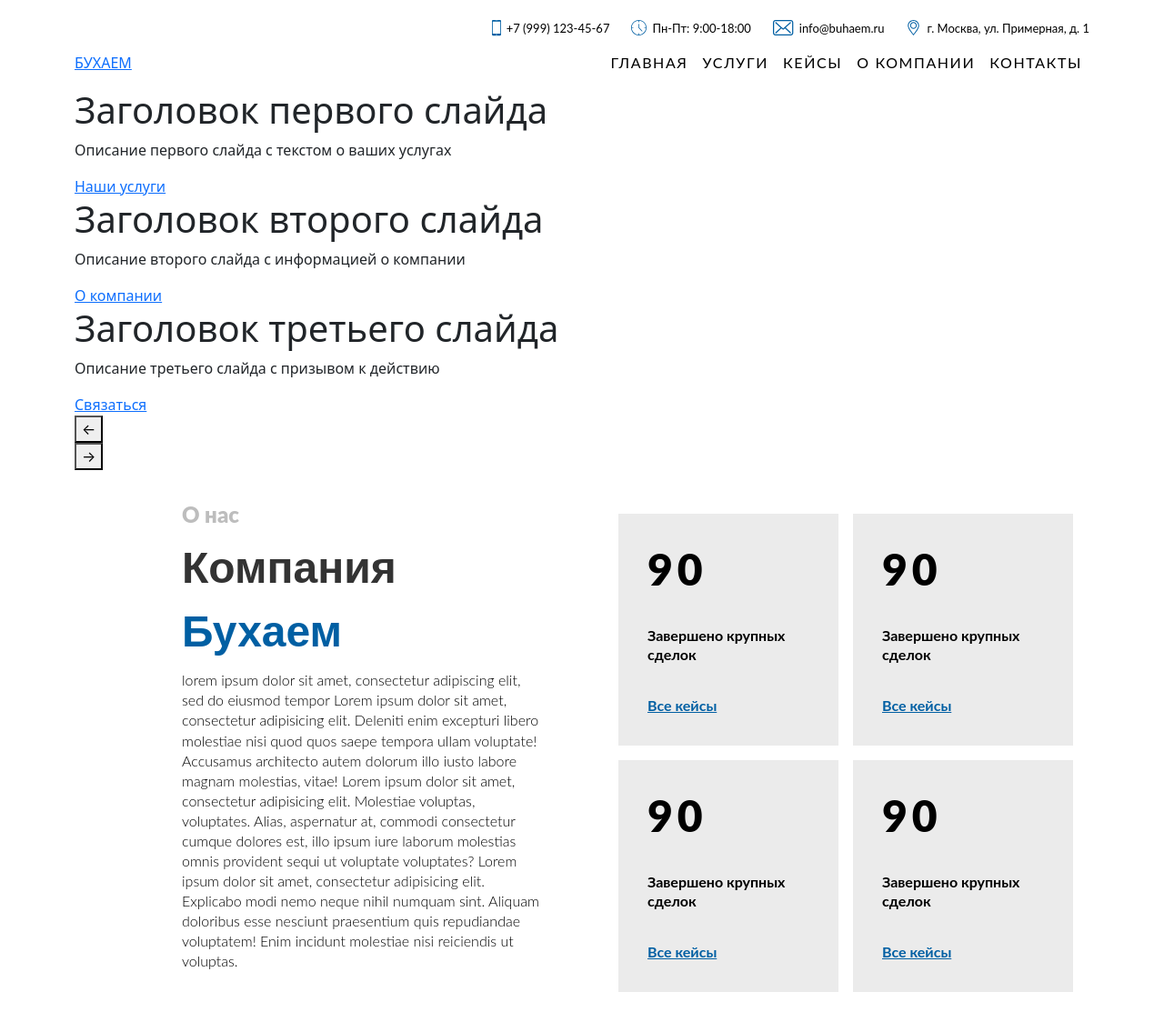
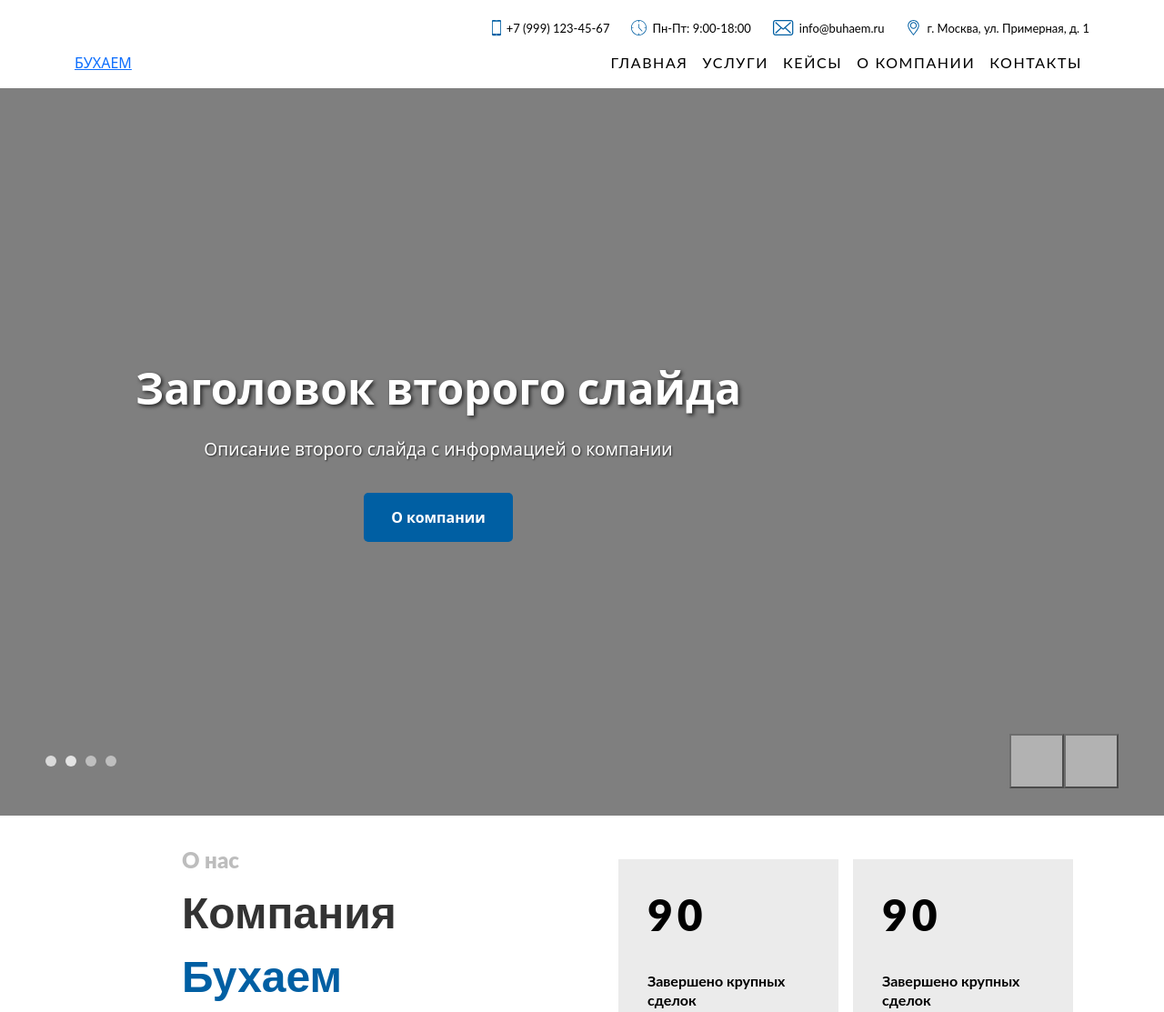
Before and after one commit to ARLGBX/Buhaem, a plain HTML site: page index.html in a window 1280 px wide. Shown: the top 1113 px of the page at 91% size. Drawn offline with Linux system fonts and the light colour scheme.

Commit message:
Добавил секцию слайдера на главной странице с навигацией и автопрокруткой

```diff
--- a/CSS/style.css
+++ b/CSS/style.css
@@ -52,6 +52,157 @@ header {
 .header__contact-icon{
     margin-right: 6px;
     margin-top: -5px;
+}
+
+/*SLIDER*/
+
+.slider {
+    position: relative;
+    height: 100vh;
+    min-height: 670px;
+    /*background-image: url('../images/slider-bg.jpg');*/
+    background-size: cover;
+    background-position: center;
+    background-attachment: fixed;
+    display: flex;
+    align-items: center;
+    justify-content: center;
+}
+
+.slider__overlay {
+    position: absolute;
+    top: 0;
+    left: 0;
+    width: 100%;
+    height: 100%;
+    background: rgba(0, 0, 0, 0.5);
+    display: flex;
+    align-items: center;
+    justify-content: center;
+}
+
+.slider__content {
+    text-align: center;
+    color: white;
+    max-width: 800px;
+    position: relative;
+}
+
+.slider__item {
+    display: none;
+    opacity: 0;
+    transition: opacity 0.5s ease-in-out;
+}
+
+.slider__item.active {
+    display: block;
+    opacity: 1;
+}
+
+.slider__title {
+    font-size: 3rem;
+    font-weight: bold;
+    margin-bottom: 1.5rem;
+    text-shadow: 2px 2px 4px rgba(0, 0, 0, 0.7);
+}
+
+.slider__text {
+    font-size: 1.2rem;
+    margin-bottom: 2rem;
+    line-height: 1.6;
+    text-shadow: 1px 1px 2px rgba(0, 0, 0, 0.7);
+}
+
+.slider__btn {
+    display: inline-block;
+    background: #005FA3;
+    color: white;
+    padding: 15px 30px;
+    text-decoration: none;
+    border-radius: 5px;
+    font-weight: bold;
+    transition: background 0.3s ease;
+}
+
+.slider__btn:hover {
+    background: #004080;
+    color: white;
+}
+
+.slider__navigation {
+    position: absolute;
+    bottom: 30px;
+    left: 0;
+    right: 0;
+    display: flex;
+    justify-content: space-between;
+    align-items: center;
+    width: 100%;
+    padding: 0 50px;
+}
+
+.slider__dots {
+    display: flex;
+    gap: 10px;
+    order: 1;
+}
+
+.slider__nav-buttons {
+    display: flex;
+    order: 2;
+}
+
+.slider__nav-btn {
+    background: var(--white);
+    opacity: 0.4;
+    width: 60px;
+    height: 60px;
+    cursor: pointer;
+    transition: all 0.3s ease;
+    display: flex;
+    align-items: center;
+    justify-content: center;
+}
+
+.slider__nav-btn:hover {
+    background: var(--white);
+    opacity: 0.2;
+}
+
+.slider__dot {
+    width: 12px;
+    height: 12px;
+    border-radius: 50%;
+    background: rgba(255, 255, 255, 0.5);
+    cursor: pointer;
+    transition: background 0.3s ease;
+}
+
+.slider__dot.active,
+.slider__dot:hover {
+    background: white;
+}
+
+@media (max-width: 768px) {
+    .slider__navigation {
+        padding: 0 20px;
+        flex-direction: column;
+        gap: 20px;
+    }
+
+    .slider__dots {
+        order: 2;
+    }
+
+    .slider__nav-buttons {
+        order: 1;
+    }
+
+    .slider__nav-btn {
+        width: 40px;
+        height: 40px;
+        font-size: 1.2rem;
+    }
 }
 
 /*ABOUT US*/
--- a/index.html
+++ b/index.html
@@ -116,13 +116,24 @@
                     </div>
                 </div>
                 <div class="slider__navigation">
-                    <button class="slider__nav-btn slider__prev">&larr;</button>
                     <div class="slider__dots">
                         <span class="slider__dot active" data-slide="0"></span>
                         <span class="slider__dot" data-slide="1"></span>
                         <span class="slider__dot" data-slide="2"></span>
+                        <span class="slider__dot" data-slide="3"></span>
                     </div>
-                    <button class="slider__nav-btn slider__next">&rarr;</button>
+                    <div class="slider__nav-buttons">
+                        <button class="slider__nav-btn slider__prev">
+                            <svg width="15" height="15" viewBox="0 0 15 15" fill="none" xmlns="http://www.w3.org/2000/svg">
+                                <path d="M4.56397 7.49961L11.3382 0.725363C11.5048 0.558757 11.5048 0.29156 11.3382 0.124954C11.1716 -0.0416514 10.9044 -0.0416514 10.7378 0.124954L3.66179 7.20097C3.49518 7.36758 3.49518 7.63478 3.66179 7.80138L10.7378 14.8743C10.8195 14.956 10.9296 15 11.0364 15C11.1433 15 11.2533 14.9591 11.3351 14.8743C11.5017 14.7077 11.5017 14.4405 11.3351 14.2739L4.56397 7.49961Z" fill="white" />
+                            </svg>
+                        </button>
+                        <button class="slider__nav-btn slider__next">
+                            <svg width="15" height="15" viewBox="0 0 15 15" fill="none" xmlns="http://www.w3.org/2000/svg">
+                                <path d="M10.436 7.50039L3.66175 14.2746C3.49515 14.4412 3.49515 14.7084 3.66175 14.875C3.82836 15.0417 4.09555 15.0417 4.26216 14.875L11.3382 7.79903C11.5048 7.63242 11.5048 7.36522 11.3382 7.19862L4.26216 0.125741C4.18043 0.0440098 4.0704 6.46293e-07 3.96352 6.55637e-07C3.85665 6.6498e-07 3.74662 0.0408666 3.66489 0.125741C3.49829 0.292346 3.49829 0.559543 3.66489 0.726148L10.436 7.50039Z" fill="white" />
+                            </svg>
+                        </button>
+                    </div>
                 </div>
             </div>
         </div>
@@ -175,6 +186,8 @@
     </div>
 </section>
 </main>
+
+<script src="./js/slider.js"></script>
 </body>
 
 </html>
--- /dev/null
+++ b/js/slider.js
@@ -0,0 +1,38 @@
+document.addEventListener('DOMContentLoaded', function() {
+    const slides = document.querySelectorAll('.slider__item');
+    const dots = document.querySelectorAll('.slider__dot');
+    const prevBtn = document.querySelector('.slider__prev');
+    const nextBtn = document.querySelector('.slider__next');
+    let currentSlide = 0;
+
+    function showSlide(index) {
+        slides.forEach(slide => slide.classList.remove('active'));
+        dots.forEach(dot => dot.classList.remove('active'));
+
+        slides[index].classList.add('active');
+        dots[index].classList.add('active');
+    }
+
+    function nextSlide() {
+        currentSlide = (currentSlide + 1) % slides.length;
+        showSlide(currentSlide);
+    }
+
+    function prevSlide() {
+        currentSlide = (currentSlide - 1 + slides.length) % slides.length;
+        showSlide(currentSlide);
+    }
+
+    nextBtn.addEventListener('click', nextSlide);
+    prevBtn.addEventListener('click', prevSlide);
+
+    dots.forEach((dot, index) => {
+        dot.addEventListener('click', () => {
+            currentSlide = index;
+            showSlide(currentSlide);
+        });
+    });
+
+    // Автопрокрутка каждые 5 секунд
+    setInterval(nextSlide, 5000);
+});
```
